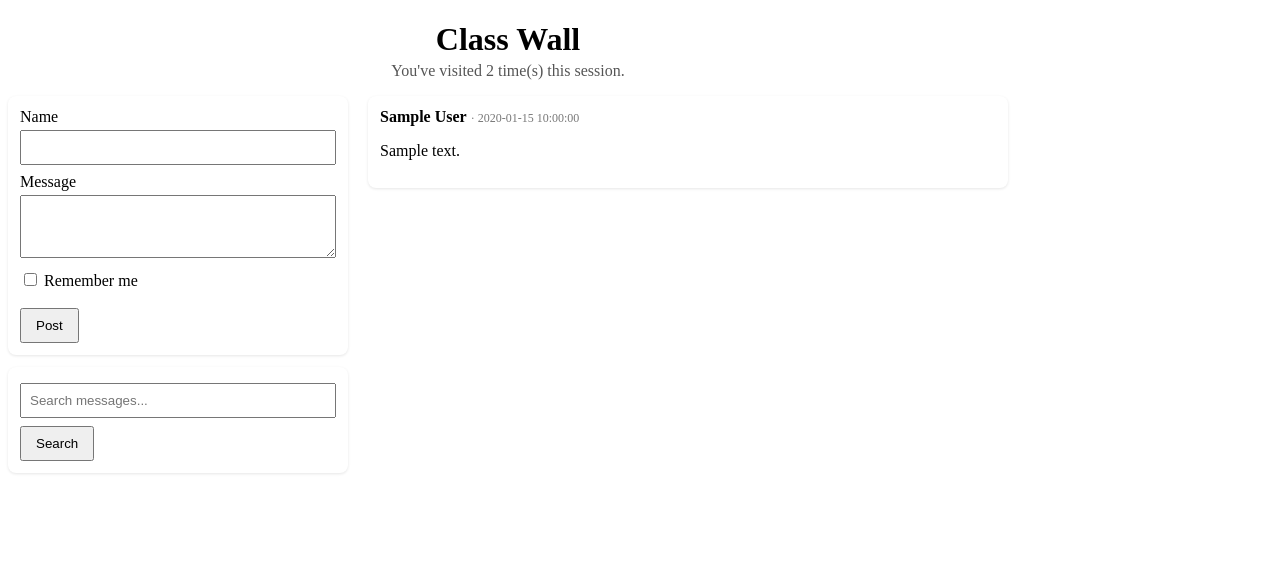
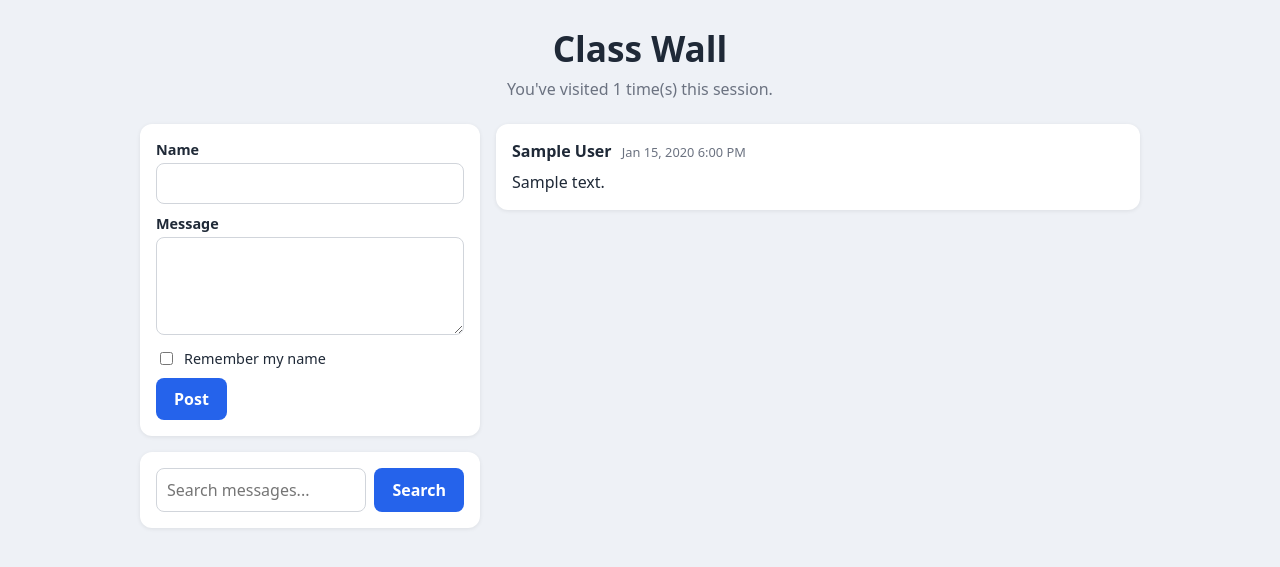
Before and after one commit to V1XZU/Classwall, a PHP site: page /index.php in a window 1280 px wide. Shown: the top 567 px of the page. Run offline with PHP 8.4, Linux system fonts and the light colour scheme; the visitor is signed in with stand-in values (Sample User, id 1); tables that the repository leaves empty hold one stand-in row (values such as "Sample post"); some libraries are stand-ins or nearby versions.

Commit message:
layout updates

```diff
--- a/index.php
+++ b/index.php
@@ -1,8 +1,6 @@
 <?php
 session_start();
 require 'db.php';
-
-$_SESSION['visits'] = ($_SESSION['visits'] ?? 0) + 1;
 
 if ($_SERVER['REQUEST_METHOD'] === 'POST') {
     $author   = trim($_POST['author'] ?? '');
@@ -30,8 +28,15 @@ if ($_SERVER['REQUEST_METHOD'] === 'POST') {
         }
     }
 
+    $_SESSION['skip_count'] = true;
     header('Location: index.php');
     exit;
+}
+
+if (!empty($_SESSION['skip_count'])) {
+    unset($_SESSION['skip_count']);
+} else {
+    $_SESSION['visits'] = ($_SESSION['visits'] ?? 0) + 1;
 }
 
 $search = trim($_GET['search'] ?? '');
@@ -52,6 +57,12 @@ if ($search !== '') {
 $messages = $stmt->fetchAll();
 
 $savedName = $_COOKIE['author_name'] ?? '';
+
+function formatTime($value) {
+    $dt = new DateTime($value, new DateTimeZone('UTC'));
+    $dt->setTimezone(new DateTimeZone('Asia/Manila'));
+    return $dt->format('M j, Y g:i A');
+}
 ?>
 <!DOCTYPE html>
 <html lang="en">
@@ -60,67 +71,110 @@ $savedName = $_COOKIE['author_name'] ?? '';
     <meta name="viewport" content="width=device-width, initial-scale=1">
     <title>Class Wall</title>
     <style>
-        <style>
-    body { font-family: Arial, sans-serif; max-width: 600px; margin: 20px auto; padding: 0 12px; background: #f4f6f8; }
-    h1 { margin-bottom: 4px; }
-    .visits { color: #555; margin-top: 0; }
-    h1, .visits { text-align: center; }
-    form, .msg { background: #fff; padding: 12px; border-radius: 8px; margin-bottom: 12px; box-shadow: 0 1px 3px rgba(0,0,0,.1); }
-    input[type=text], textarea { width: 100%; padding: 8px; margin: 4px 0 8px; box-sizing: border-box; }
-    button { padding: 8px 14px; cursor: pointer; }
-    .meta { color: #777; font-size: 12px; }
-
-    @media (min-width: 900px) {
-        body { max-width: 1000px; }
-        .layout { display: grid; grid-template-columns: 340px 1fr; gap: 20px; align-items: start; }
-        .side { position: sticky; top: 20px; }
+        * { box-sizing: border-box; }
+        body {
+            margin: 0;
+            padding: 24px 16px;
+            font-family: system-ui, -apple-system, "Segoe UI", Roboto, Arial, sans-serif;
+            background: #eef1f6;
+            color: #1f2937;
         }
-</style>
+        .wrap { max-width: 1000px; margin: 0 auto; }
+        header { text-align: center; margin-bottom: 24px; }
+        h1 { margin: 0 0 6px; font-size: 2.2rem; }
+        .visits { margin: 0; color: #6b7280; }
+        .layout { display: grid; grid-template-columns: 1fr; gap: 16px; }
+        .card {
+            background: #fff;
+            padding: 16px;
+            border-radius: 12px;
+            box-shadow: 0 1px 4px rgba(0,0,0,.08);
+            margin-bottom: 16px;
+        }
+        label { display: block; font-weight: 600; font-size: 0.9rem; margin-bottom: 10px; }
+        input[type=text], textarea {
+            width: 100%;
+            margin-top: 4px;
+            padding: 10px;
+            font: inherit;
+            border: 1px solid #d1d5db;
+            border-radius: 8px;
+        }
+        textarea { resize: vertical; }
+        .check { display: flex; align-items: center; gap: 8px; font-weight: 400; }
+        button {
+            padding: 10px 18px;
+            font: inherit;
+            font-weight: 600;
+            color: #fff;
+            background: #2563eb;
+            border: 0;
+            border-radius: 8px;
+            cursor: pointer;
+        }
+        button:hover { background: #1d4ed8; }
+        .search-row { display: flex; gap: 8px; }
+        .search-row input { margin-top: 0; }
+        .clear { display: inline-block; margin-top: 10px; color: #2563eb; }
+        .msg strong { font-size: 1rem; }
+        .meta { color: #6b7280; font-size: 0.8rem; margin-left: 6px; }
+        .msg p { margin: 8px 0 0; line-height: 1.5; word-wrap: break-word; }
+        .empty { text-align: center; color: #6b7280; }
+        @media (min-width: 820px) {
+            .layout { grid-template-columns: 340px 1fr; align-items: start; }
+            .side { position: sticky; top: 24px; }
+        }
     </style>
 </head>
 <body>
+<div class="wrap">
+    <header>
         <h1>Class Wall</h1>
         <p class="visits">You've visited <?= (int) $_SESSION['visits'] ?> time(s) this session.</p>
+    </header>
+
     <div class="layout">
         <div class="side">
-
-    <form method="POST" action="index.php">
+            <form class="card" method="POST" action="index.php">
                 <label>Name
                     <input type="text" name="author" maxlength="100" required
                            value="<?= htmlspecialchars($savedName, ENT_QUOTES, 'UTF-8') ?>">
                 </label>
                 <label>Message
-            <textarea name="body" rows="3" required></textarea>
+                    <textarea name="body" rows="4" required></textarea>
                 </label>
-        <label>
+                <label class="check">
                     <input type="checkbox" name="remember" <?= $savedName !== '' ? 'checked' : '' ?>>
-            Remember me
-        </label><br><br>
+                    Remember my name
+                </label>
                 <button type="submit">Post</button>
             </form>
 
-    <form method="GET" action="index.php">
+            <form class="card" method="GET" action="index.php">
+                <div class="search-row">
                     <input type="text" name="search" placeholder="Search messages..."
                            value="<?= htmlspecialchars($search, ENT_QUOTES, 'UTF-8') ?>">
                     <button type="submit">Search</button>
+                </div>
                 <?php if ($search !== ''): ?>
-            <a href="index.php">Clear</a>
+                    <a class="clear" href="index.php">Clear search</a>
                 <?php endif; ?>
             </form>
          </div>
+
           <div class="board">
-
             <?php if (!$messages): ?>
-        <p>No messages found.</p>
+                <p class="empty">No messages found.</p>
             <?php endif; ?>
             <?php foreach ($messages as $m): ?>
-        <div class="msg">
+                <div class="card msg">
                     <strong><?= htmlspecialchars($m['author'], ENT_QUOTES, 'UTF-8') ?></strong>
-            <span class="meta"> &middot; <?= htmlspecialchars($m['created_at'], ENT_QUOTES, 'UTF-8') ?></span>
+                    <span class="meta"><?= htmlspecialchars(formatTime($m['created_at']), ENT_QUOTES, 'UTF-8') ?></span>
                     <p><?= nl2br(htmlspecialchars($m['body'], ENT_QUOTES, 'UTF-8')) ?></p>
                 </div>
             <?php endforeach; ?>
         </div>
      </div>
+   </div>
 </body>
 </html>
```
Lines whose indentation alone changed are shown as unchanged.
